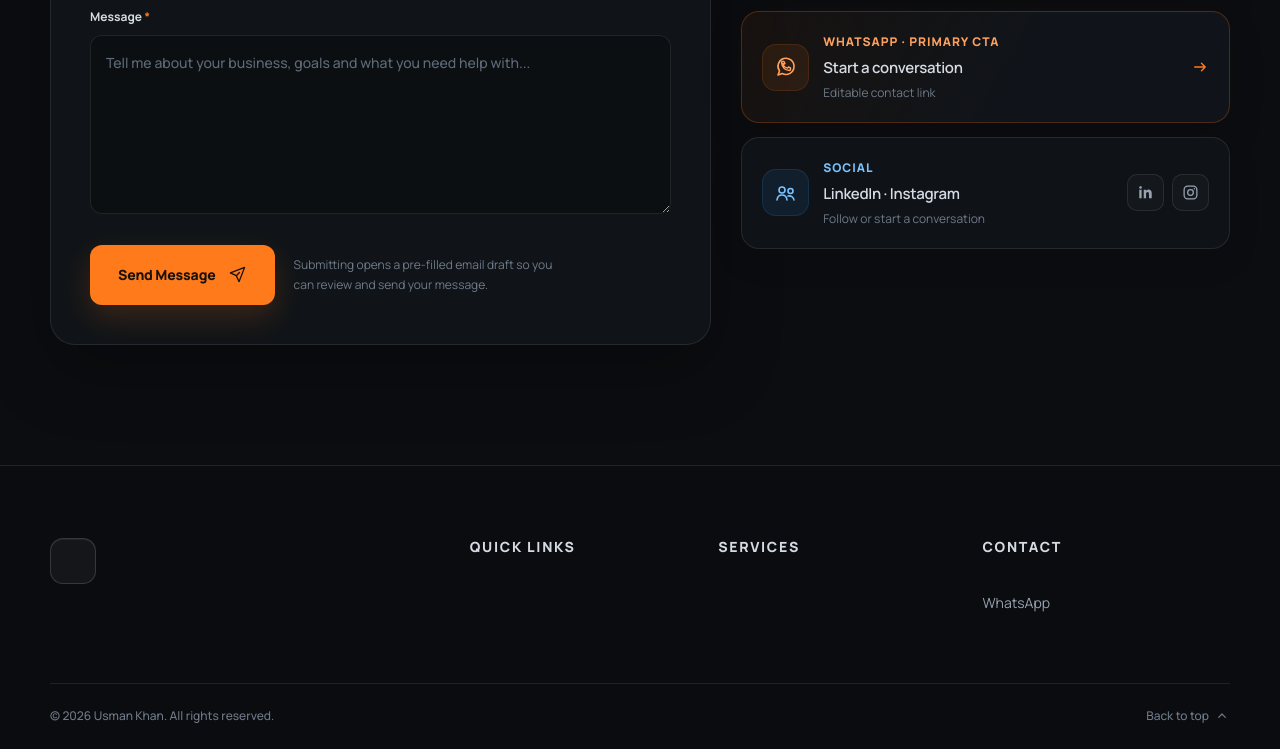
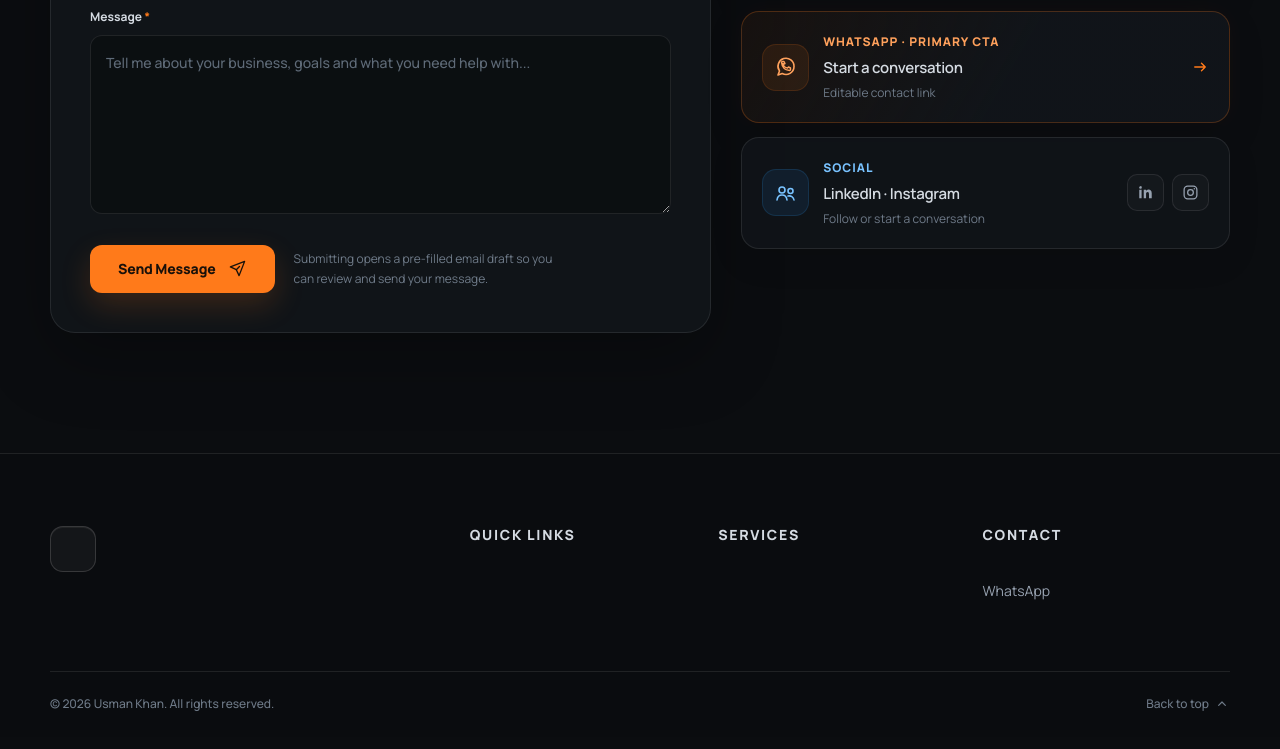
Before and after one commit to khanussu007/Claude, a website: page public/contact.html in a window 1280 px wide. Shown: the part 1299-2048 px from the top of the page. Drawn offline with Linux system fonts and the light colour scheme.

Commit message:
Update contact.html

```diff
--- a/public/contact.html
+++ b/public/contact.html
@@ -13,6 +13,7 @@
   <link rel="stylesheet" href="assets/css/contact.css">
   <script>document.documentElement.classList.add('js');</script>
   <link rel="stylesheet" href="assets/css/themes.css">
+  <link rel="stylesheet" href="assets/css/responsive.css">
   <!-- SITE_CONTENT -->
 </head>
 <body class="contact-page">
@@ -228,7 +229,7 @@
       </div>
     </div>
     <div class="container footer-bottom">
-      <p>© <span data-year>2026</span> Usman Khan. All rights reserved.</p>
+      <p>© <span data-year>2026</span> <span data-site-name>Usman Khan</span>. All rights reserved.</p>
       <p data-footer-bottom></p>
       <a class="back-to-top" href="#contact-top">Back to top <svg aria-hidden="true" viewBox="0 0 24 24" fill="none"><path d="m7 14 5-5 5 5" stroke="currentColor" stroke-width="1.8" stroke-linecap="round" stroke-linejoin="round"/></svg></a>
     </div>
```
